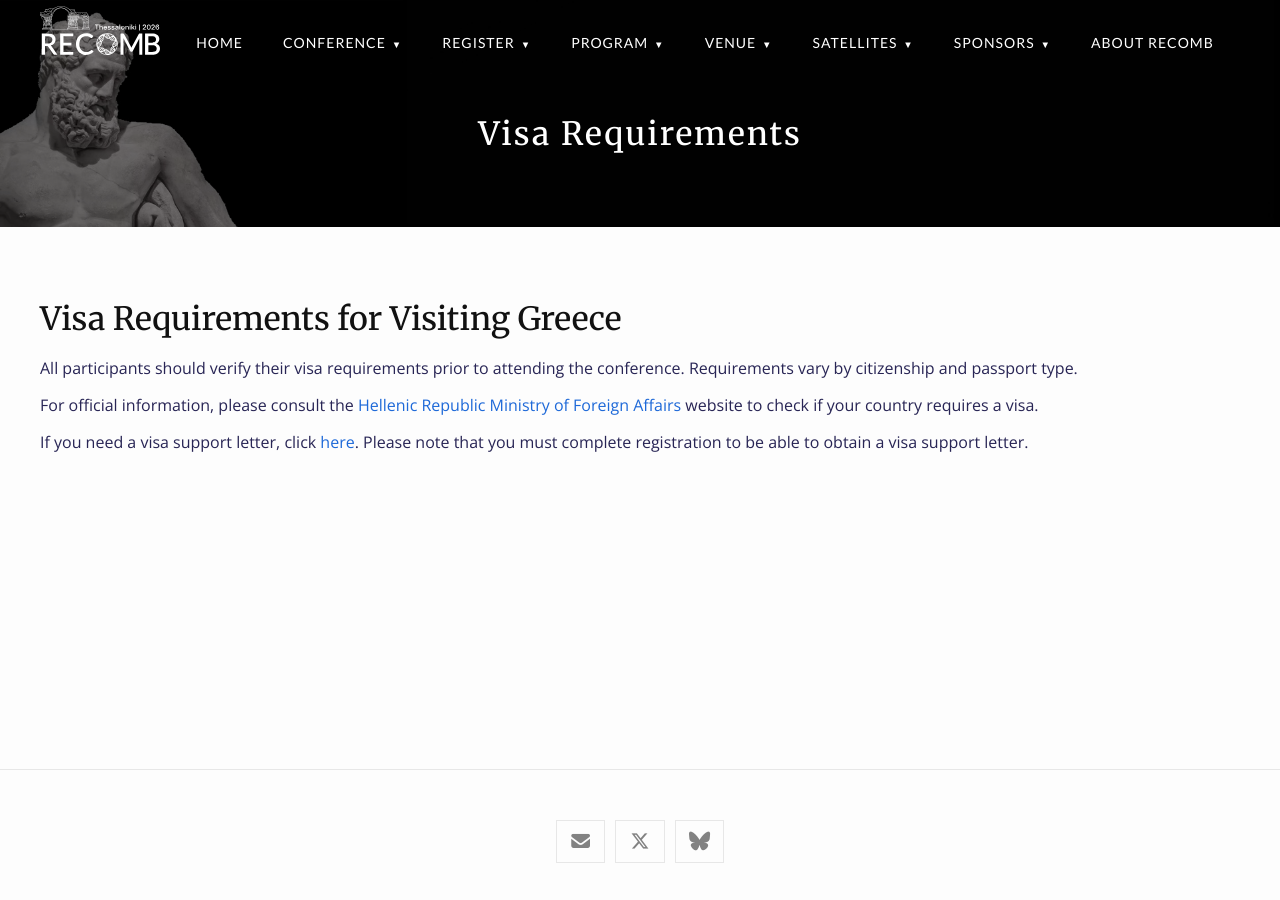
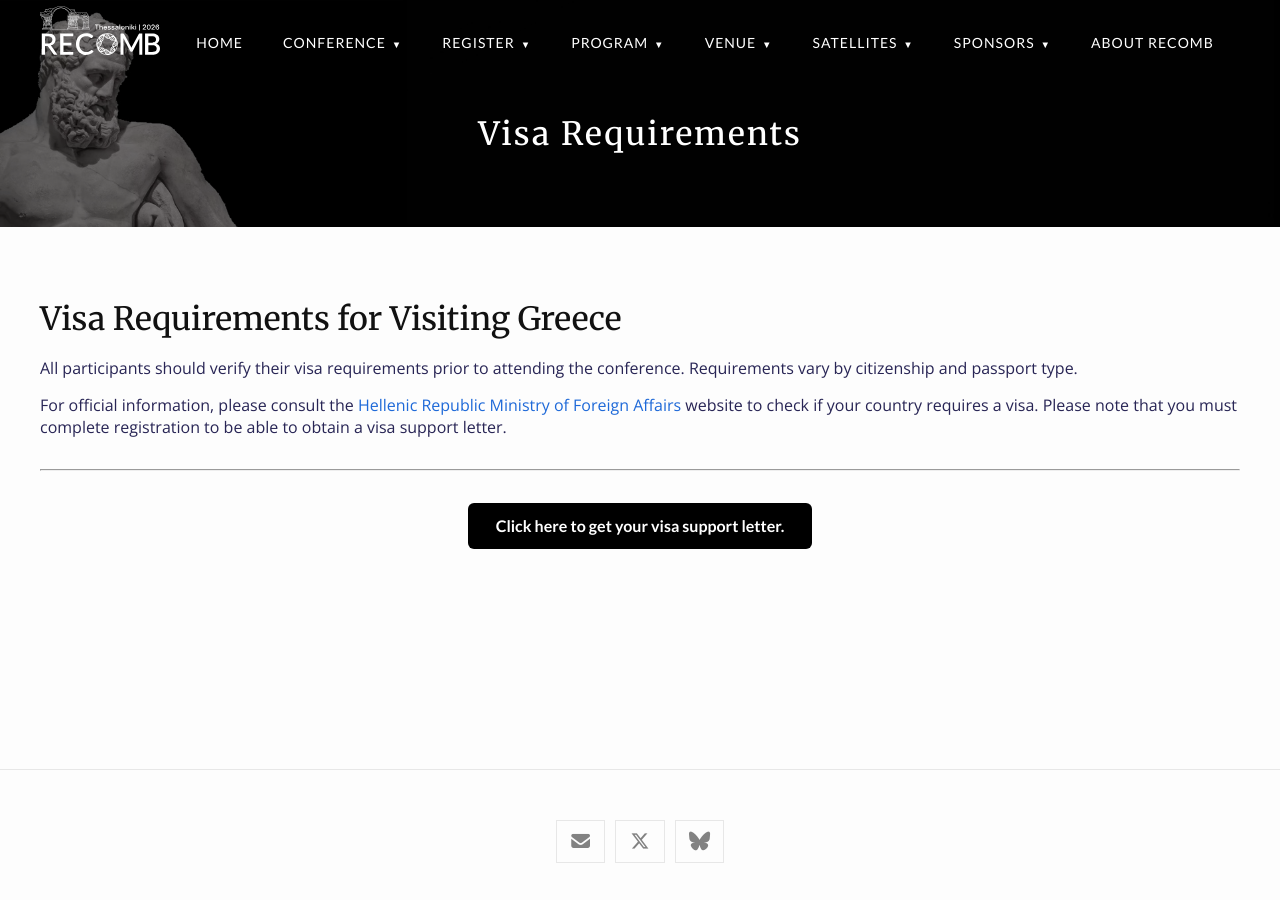
Before and after one commit to recomb-conference/recomb2026, a Jekyll site: the page built from visa.md, in a window 1280 px wide. Built offline with Jekyll 4.4.1, drawn with Linux system fonts in a browser that asks for light colours; nearby versions of some CDN libraries.

Commit message:
Update visa.md

```diff
--- a/visa.md
+++ b/visa.md
@@ -7,6 +7,23 @@ title: Visa Requirements
 
 All participants should verify their visa requirements prior to attending the conference. Requirements vary by citizenship and passport type.
 
-For official information, please consult the [Hellenic Republic Ministry of Foreign Affairs](https://www.mfa.gr/en/services/visas-for-foreigners-traveling-to-greece/countries-requiring-or-not-requiring-a-visa/) website to check if your country requires a visa.
+For official information, please consult the [Hellenic Republic Ministry of Foreign Affairs](https://www.mfa.gr/en/services/visas-for-foreigners-traveling-to-greece/countries-requiring-or-not-requiring-a-visa/) website to check if your country requires a visa. Please note that you must complete registration to be able to obtain a visa support letter.
 
-If you need a visa support letter, click [here](https://transition.iscb.org/cms_addon/conferences/recomb2026/easychair/visa ). Please note that you must complete registration to be able to obtain a visa support letter.
+---
+
+<div style="text-align: center; margin-top: 2rem;">
+  <a href="https://transition.iscb.org/cms_addon/conferences/recomb2026/easychair/visa"
+     style="
+       display: inline-block;
+       padding: 12px 28px;
+       font-size: 16px;
+       font-weight: 600;
+       color: #ffffff;
+       background-color: #000000;
+       text-decoration: none;
+       border-radius: 6px;
+     "
+     target="_blank">
+    Click here to get your visa support letter.
+  </a>
+</div>
```
